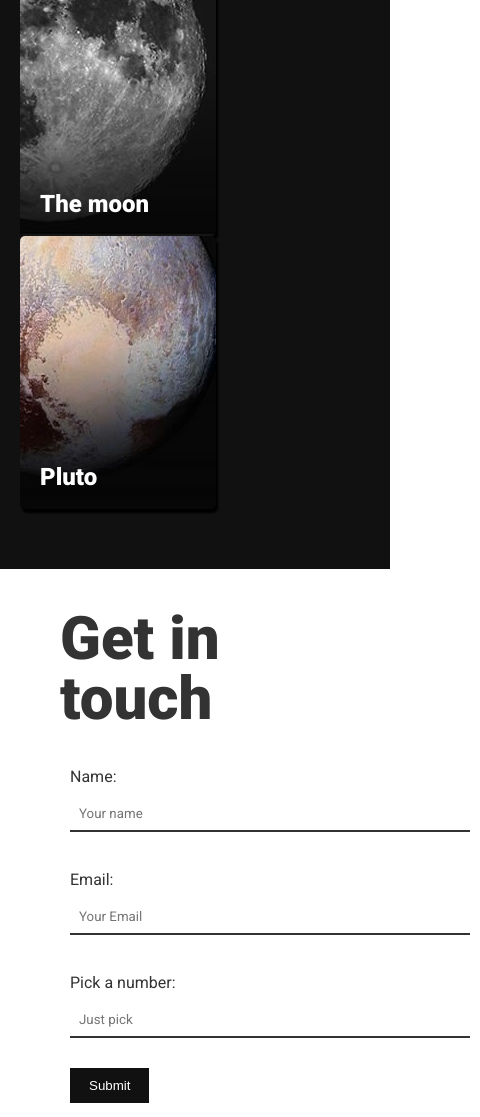
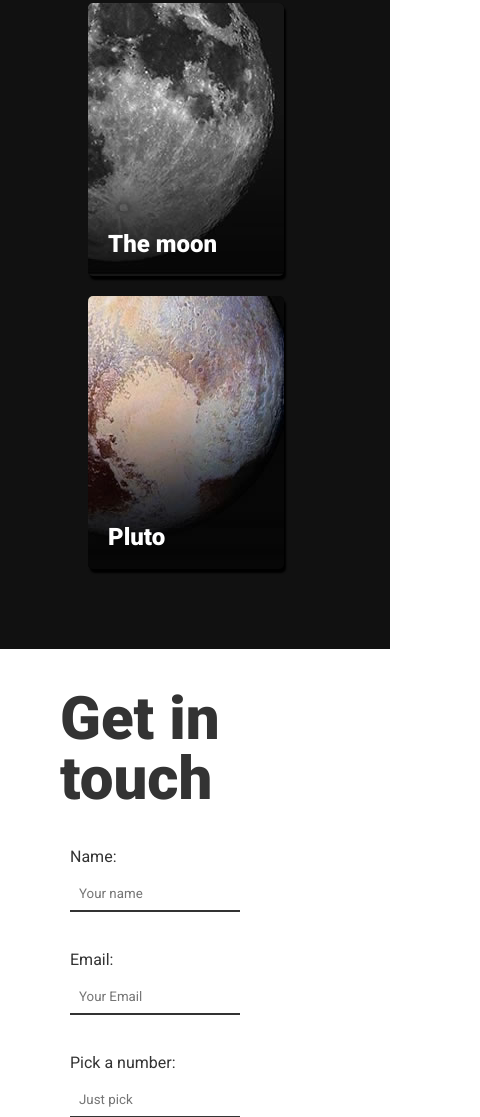
Before and after one commit to renancaraujo/treinamento-html-css, a plain HTML site: page index.html in a window 390 px wide. Shown: the part 3385-4502 px from the top of the page, 480 px wide, since content can reach past the window. Drawn offline with Linux system fonts and the light colour scheme.

Commit message:
responsive review

```diff
--- a/styles/style.css
+++ b/styles/style.css
@@ -19,13 +19,6 @@ header{
 	z-index: 100;
 }
 
-@media (max-width: 560px){
-	header{
-		justify-content: center;
-		height: auto;
-		padding-bottom: 20px;
-	}
-}
 .logo-link{
 	padding: 10px;
 }
@@ -85,12 +78,14 @@ nav > a{
 .travel-grid{
 	display: flex;
 	flex-wrap: wrap;
+	justify-content: center;
 	margin: 20px 0;
 }
 
 .travel-grid .travel-item{
 	background-color: #000;
 	margin-right: 18px;
+	margin-bottom: 20px;
 	width:196px;
 	height: 273px;
 	max-width: 300px;
@@ -152,3 +147,18 @@ nav > a{
 	color: #fff;
 	cursor: pointer;
 }
+
+
+@media (max-width: 560px){
+	header{
+		justify-content: center;
+		height: auto;
+		padding-bottom: 20px;
+	}
+
+	#contact form input{
+		width: 100%;
+		max-width: 400px;
+		min-width: initial;
+	}
+}
```
